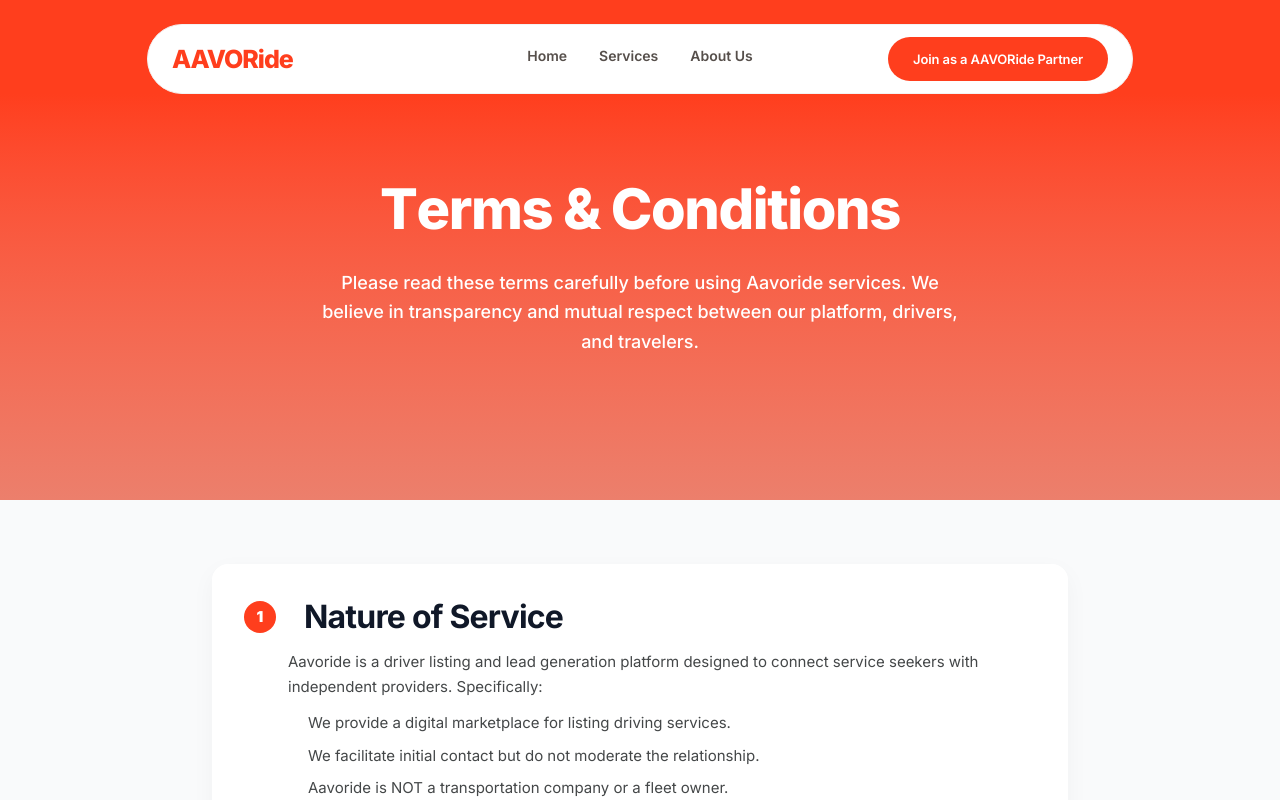
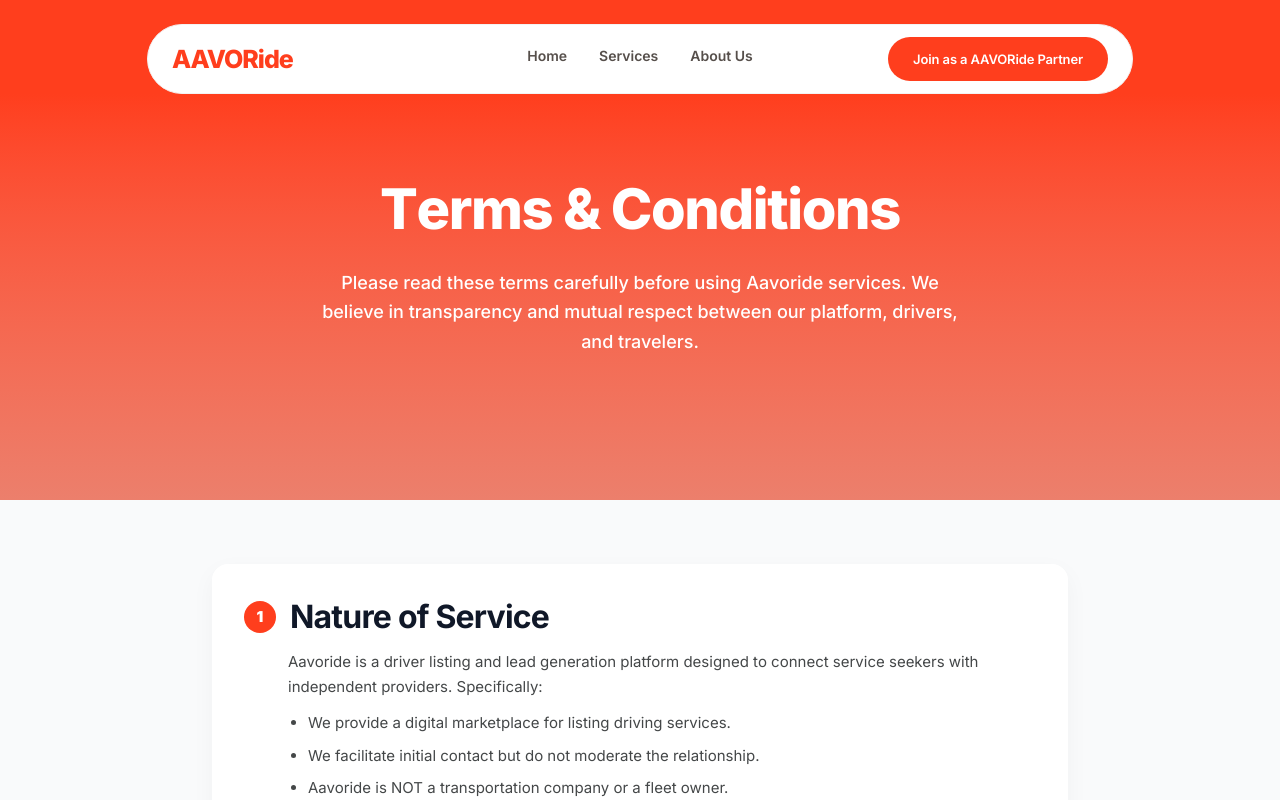
Before and after one commit to aleefa/aavo_website, a Next.js app: page /terms-and-conditions in a window 1280 px wide. Shown: the top 800 px of the page. Built offline with nearby package versions, Linux system fonts and the light colour scheme.

Commit message:
bullet points

```diff
--- a/app/terms-and-conditions/page.tsx
+++ b/app/terms-and-conditions/page.tsx
@@ -14,7 +14,7 @@ const termsData = [
           Aavoride is a driver listing and lead generation platform designed to
           connect service seekers with independent providers. Specifically:
         </p>
-        <ul className=" pl-5 space-y-2">
+        <ul className=" list-disc pl-5 space-y-2">
           <li>
             We provide a digital marketplace for listing driving services.
           </li>
@@ -319,7 +319,7 @@ export default function TermsAndConditions() {
               <div className="w-8 h-8 bg-[#FF3E1D] text-white rounded-full flex items-center justify-center text-[15px] font-black shrink-0">
                 {item.num}
               </div>
-              <div className="text-[#FF3E1D]">{item.icon}</div>
+              {/* <div className="text-[#FF3E1D]">{item.icon}</div> */}
               <h3 className="text-2xl md:text-[32px] font-bold text-gray-900 tracking-tight">
                 {item.title}
               </h3>
```
